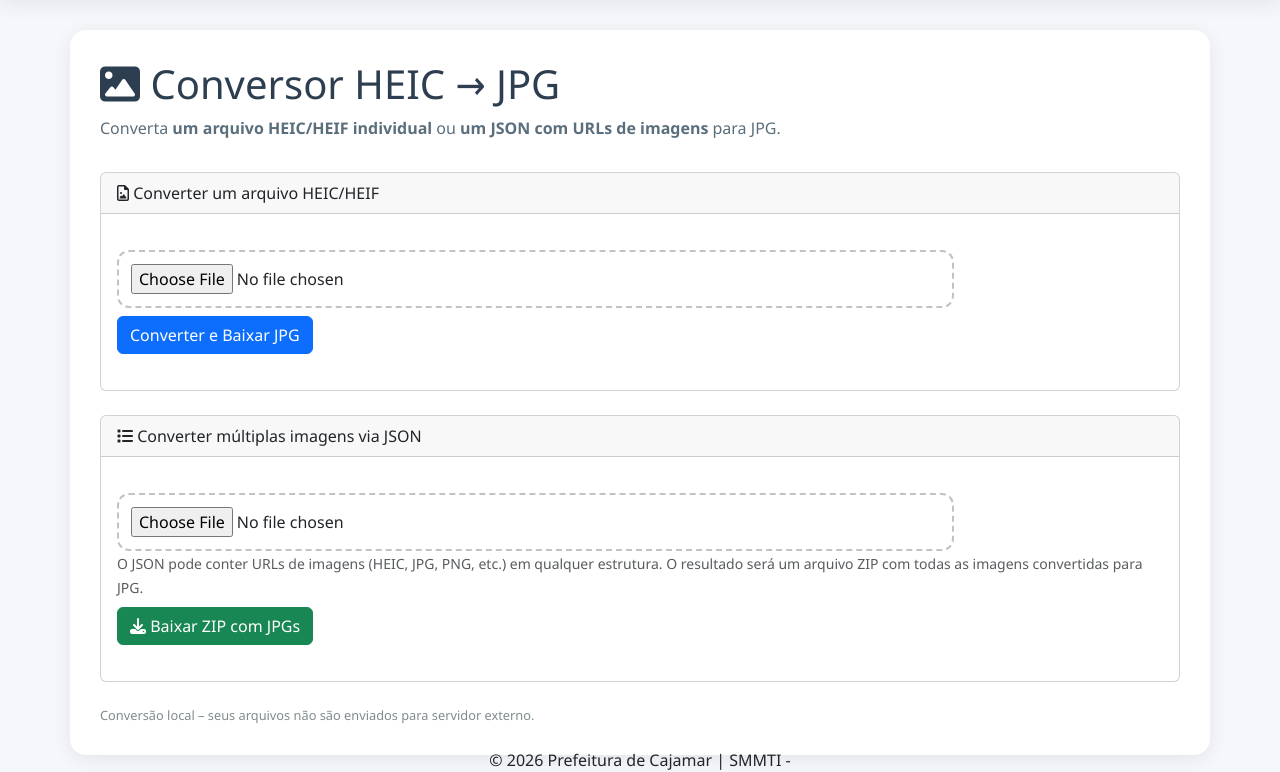
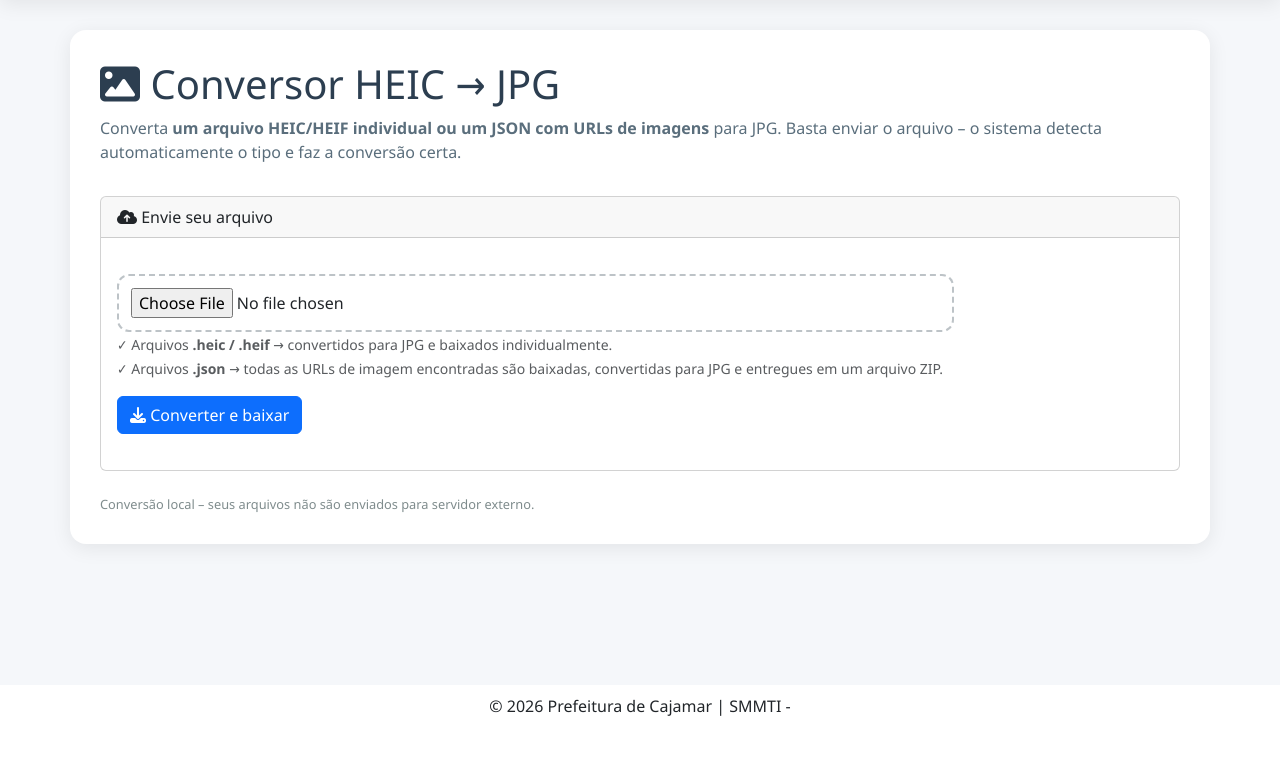
Before and after one commit to isrique9/image_converter, a Flask app: page / in a window 1280 px wide. Shown: the part 73-845 px from the top of the page. After the commit the page ends 789 px from the top, so only its background shows below. Run offline with Flask 3, Linux system fonts and the light colour scheme.

Commit message:
feat: :sparkles::lipstick: Seleção interna para conversão.

```diff
--- a/src/app/static/css/layouts.css
+++ b/src/app/static/css/layouts.css
@@ -196,6 +196,16 @@
   margin-right: auto;
 }
 
+#external_site_footer_container {
+    position: fixed;
+    bottom: 0;
+    left: 0;
+    width: 100%;
+    z-index: 9999;
+    background: white;
+    padding: 1rem;
+}
+
 @media only screen and (min-width: 1200px) {
   #external_site_header_container {
     width: 100%;
--- a/src/app/templates/index.html
+++ b/src/app/templates/index.html
@@ -15,44 +15,39 @@
 
     <div class="container">
         <h1><i class="fa-solid fa-image"></i> Conversor HEIC → JPG</h1>
-        <p>Converta <strong>um arquivo HEIC/HEIF individual</strong> ou <strong>um JSON com URLs de imagens</strong> para JPG.</p>
+        <p>
+            Converta <strong>um arquivo HEIC/HEIF individual</strong> <strong>ou</strong>
+            <strong>um JSON com URLs de imagens</strong> para JPG.
+            Basta enviar o arquivo – o sistema detecta automaticamente o tipo e faz a conversão certa.
+        </p>
 
         {% with messages = get_flashed_messages() %}
-          {% if messages %}
+        {% if messages %}
             <div class="flash">
-              {% for message in messages %}
+            {% for message in messages %}
                 <div><i class="fa-solid fa-triangle-exclamation"></i> {{ message }}</div>
-              {% endfor %}
+            {% endfor %}
             </div>
-          {% endif %}
+        {% endif %}
         {% endwith %}
 
-        <!-- Formulário para arquivo único (HEIC/HEIF) -->
-        <div class="card mb-4">
+        <!-- Card único para qualquer arquivo suportado -->
+        <div class="card">
             <div class="card-header">
-                <i class="fa-regular fa-file-image"></i> Converter um arquivo HEIC/HEIF
+                <i class="fa-solid fa-cloud-upload-alt"></i> Envie seu arquivo
             </div>
             <div class="card-body">
                 <form method="post" enctype="multipart/form-data" action="/">
-                    <input type="file" name="file" accept=".heic,.heif" required>
+                    <input type="file" name="file" accept=".heic,.heif,.json" required>
                     <br>
-                    <button type="submit" class="btn btn-primary mt-2">Converter e Baixar JPG</button>
-                </form>
-            </div>
-        </div>
-
-        <!-- Formulário para JSON com URLs -->
-        <div class="card">
-            <div class="card-header">
-                <i class="fa-solid fa-list"></i> Converter múltiplas imagens via JSON
-            </div>
-            <div class="card-body">
-                <form method="post" enctype="multipart/form-data" action="/">
-                    <input type="file" name="file" accept=".json" required>
+                    <small class="text-muted">
+                        ✓ Arquivos <strong>.heic / .heif</strong> → convertidos para JPG e baixados individualmente.<br>
+                        ✓ Arquivos <strong>.json</strong> → todas as URLs de imagem encontradas são baixadas, convertidas para JPG e entregues em um arquivo ZIP.
+                    </small>
                     <br>
-                    <small class="text-muted">O JSON pode conter URLs de imagens (HEIC, JPG, PNG, etc.) em qualquer estrutura. O resultado será um arquivo ZIP com todas as imagens convertidas para JPG.</small>
-                    <br>
-                    <button type="submit" class="btn btn-success mt-2"><i class="fa-solid fa-download"></i> Baixar ZIP com JPGs</button>
+                    <button type="submit" class="btn btn-primary mt-3">
+                        <i class="fa-solid fa-download"></i> Converter e baixar
+                    </button>
                 </form>
             </div>
         </div>
```
